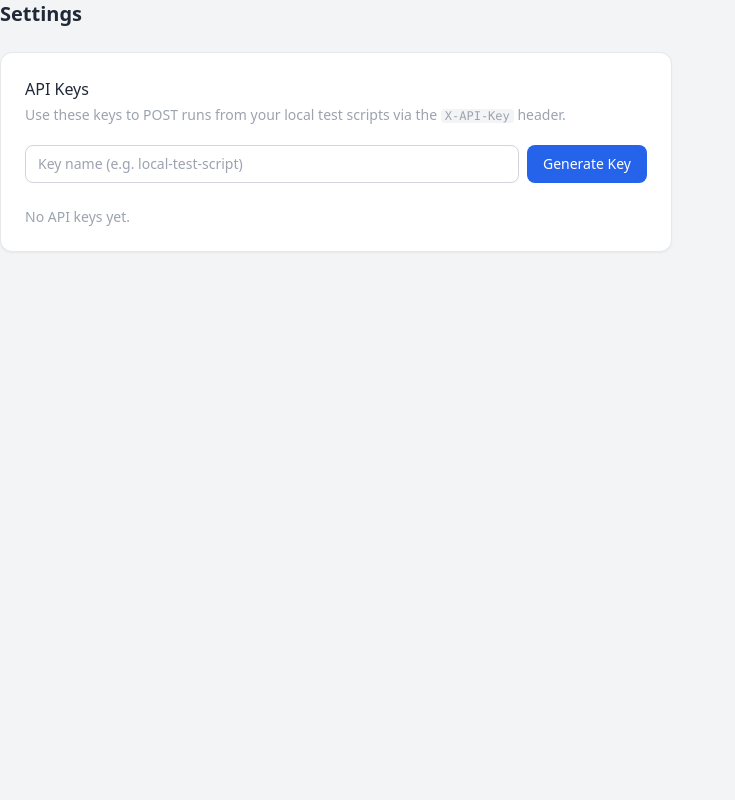
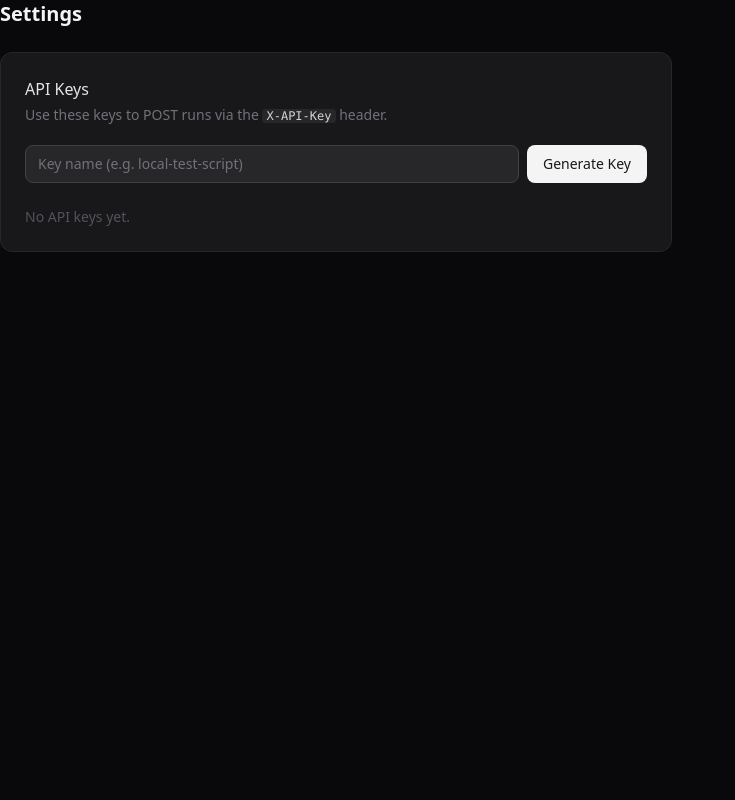
Before and after one commit to MicahSee/agent-benchmarks, a FastAPI app: template app/templates/settings.html in a window 1280 px wide. Shown: the whole page, without its empty margins (0-735 px from the left). Run offline with FastAPI, Linux system fonts and the light colour scheme; the template is opened without the code that fills it, so the values that code supplies are empty; some libraries are stand-ins or nearby versions.

Commit message:
Dark theme: zinc palette throughout all templates

```diff
--- a/app/templates/base.html
+++ b/app/templates/base.html
@@ -1,29 +1,30 @@
 <!DOCTYPE html>
-<html lang="en">
+<html lang="en" class="dark">
 <head>
   <meta charset="UTF-8">
   <meta name="viewport" content="width=device-width, initial-scale=1.0">
   <title>{% block title %}Agent Benchmarks{% endblock %}</title>
   <script src="https://cdn.tailwindcss.com"></script>
+  <script>tailwind.config = { darkMode: 'class' }</script>
 </head>
-<body class="bg-gray-100 h-screen overflow-hidden">
+<body class="bg-zinc-950 text-zinc-100 h-screen overflow-hidden">
 <div class="flex h-screen">
   {% if user %}
-  <aside class="w-56 bg-gray-900 text-white flex flex-col flex-shrink-0 fixed top-0 left-0 h-full z-10">
-    <div class="p-5 border-b border-gray-700">
-      <h1 class="font-bold text-sm tracking-wide uppercase text-gray-300">Agent Benchmarks</h1>
-      <p class="text-xs text-gray-500 mt-1 truncate">{{ user }}</p>
+  <aside class="w-56 bg-zinc-900 border-r border-zinc-800 flex flex-col flex-shrink-0 fixed top-0 left-0 h-full z-10">
+    <div class="p-5 border-b border-zinc-800">
+      <h1 class="font-bold text-sm tracking-wide uppercase text-zinc-100">Agent Benchmarks</h1>
+      <p class="text-xs text-zinc-500 mt-1 truncate">{{ user }}</p>
     </div>
     <nav class="flex-1 p-3 space-y-1">
-      <a href="/dashboard" class="flex items-center gap-2 px-3 py-2 rounded text-sm {% if active == 'dashboard' %}bg-gray-700 text-white{% else %}text-gray-400 hover:bg-gray-800 hover:text-white{% endif %}">
+      <a href="/dashboard" class="flex items-center gap-2 px-3 py-2 rounded text-sm {% if active == 'dashboard' %}bg-zinc-800 text-white{% else %}text-zinc-400 hover:bg-zinc-800 hover:text-white{% endif %}">
         Dashboard
       </a>
-      <a href="/settings" class="flex items-center gap-2 px-3 py-2 rounded text-sm {% if active == 'settings' %}bg-gray-700 text-white{% else %}text-gray-400 hover:bg-gray-800 hover:text-white{% endif %}">
+      <a href="/settings" class="flex items-center gap-2 px-3 py-2 rounded text-sm {% if active == 'settings' %}bg-zinc-800 text-white{% else %}text-zinc-400 hover:bg-zinc-800 hover:text-white{% endif %}">
         Settings
       </a>
     </nav>
-    <div class="p-3 border-t border-gray-700">
-      <a href="/logout" class="block px-3 py-2 rounded text-xs text-gray-500 hover:text-gray-300">Sign out</a>
+    <div class="p-3 border-t border-zinc-800">
+      <a href="/logout" class="block px-3 py-2 rounded text-xs text-zinc-500 hover:text-zinc-300">Sign out</a>
     </div>
   </aside>
   {% endif %}
--- a/app/templates/settings.html
+++ b/app/templates/settings.html
@@ -2,50 +2,50 @@
 {% block title %}Settings — Agent Benchmarks{% endblock %}
 {% block content %}
 <div class="max-w-2xl space-y-6">
-  <h2 class="text-xl font-semibold text-gray-800">Settings</h2>
+  <h2 class="text-xl font-semibold text-zinc-100">Settings</h2>
 
   <!-- API Keys -->
-  <div class="bg-white rounded-xl shadow-sm border border-gray-200 p-6">
-    <h3 class="text-base font-medium text-gray-800 mb-1">API Keys</h3>
-    <p class="text-sm text-gray-400 mb-5">
-      Use these keys to POST runs from your local test scripts via the
-      <code class="bg-gray-100 px-1 rounded text-xs">X-API-Key</code> header.
+  <div class="bg-zinc-900 border border-zinc-800 rounded-xl p-6">
+    <h3 class="text-base font-medium text-zinc-200 mb-1">API Keys</h3>
+    <p class="text-sm text-zinc-500 mb-5">
+      Use these keys to POST runs via the
+      <code class="bg-zinc-800 px-1 rounded text-xs text-zinc-300">X-API-Key</code> header.
     </p>
 
     {% if new_key %}
-    <div class="bg-green-50 border border-green-200 rounded-lg p-4 mb-6">
-      <p class="text-sm font-medium text-green-800 mb-2">Key generated — copy it now, it won't be shown again:</p>
-      <code class="block bg-white border border-green-200 rounded px-3 py-2 text-sm font-mono text-gray-800 break-all select-all">{{ new_key }}</code>
+    <div class="bg-green-950 border border-green-800 rounded-lg p-4 mb-6">
+      <p class="text-sm font-medium text-green-400 mb-2">Key generated — copy it now, it won't be shown again:</p>
+      <code class="block bg-zinc-900 border border-green-800 rounded px-3 py-2 text-sm font-mono text-zinc-200 break-all select-all">{{ new_key }}</code>
     </div>
     {% endif %}
 
     <form method="post" action="/settings/api-keys" class="flex gap-2 mb-6">
       <input type="text" name="name" placeholder="Key name (e.g. local-test-script)"
-        class="border border-gray-300 rounded-lg px-3 py-2 text-sm flex-1 focus:outline-none focus:ring-2 focus:ring-blue-500" required>
-      <button type="submit" class="bg-blue-600 text-white px-4 py-2 rounded-lg text-sm font-medium hover:bg-blue-700 whitespace-nowrap">
+        class="bg-zinc-800 border border-zinc-700 rounded-lg px-3 py-2 text-sm text-zinc-100 placeholder-zinc-500 flex-1 focus:outline-none focus:ring-2 focus:ring-zinc-500" required>
+      <button type="submit" class="bg-zinc-100 text-zinc-900 px-4 py-2 rounded-lg text-sm font-medium hover:bg-white whitespace-nowrap">
         Generate Key
       </button>
     </form>
 
     {% if api_keys %}
-    <table class="min-w-full divide-y divide-gray-100">
+    <table class="min-w-full divide-y divide-zinc-800">
       <thead>
         <tr>
-          <th class="pb-3 text-left text-xs font-medium text-gray-400 uppercase">Name</th>
-          <th class="pb-3 text-left text-xs font-medium text-gray-400 uppercase">Prefix</th>
-          <th class="pb-3 text-left text-xs font-medium text-gray-400 uppercase">Created</th>
+          <th class="pb-3 text-left text-xs font-medium text-zinc-500 uppercase">Name</th>
+          <th class="pb-3 text-left text-xs font-medium text-zinc-500 uppercase">Prefix</th>
+          <th class="pb-3 text-left text-xs font-medium text-zinc-500 uppercase">Created</th>
           <th class="pb-3"></th>
         </tr>
       </thead>
-      <tbody class="divide-y divide-gray-100">
+      <tbody class="divide-y divide-zinc-800">
         {% for key in api_keys %}
         <tr>
-          <td class="py-3 text-sm text-gray-800">{{ key.name }}</td>
-          <td class="py-3 text-sm font-mono text-gray-400">{{ key.key_prefix }}...</td>
-          <td class="py-3 text-sm text-gray-400">{{ key.created_at[:10] }}</td>
+          <td class="py-3 text-sm text-zinc-200">{{ key.name }}</td>
+          <td class="py-3 text-sm font-mono text-zinc-500">{{ key.key_prefix }}...</td>
+          <td class="py-3 text-sm text-zinc-500">{{ key.created_at[:10] }}</td>
           <td class="py-3 text-right">
             <form method="post" action="/settings/api-keys/{{ key.key_id }}/revoke" onsubmit="return confirm('Revoke this key?')">
-              <button type="submit" class="text-sm text-red-500 hover:text-red-700">Revoke</button>
+              <button type="submit" class="text-sm text-red-500 hover:text-red-400">Revoke</button>
             </form>
           </td>
         </tr>
@@ -53,55 +53,55 @@
       </tbody>
     </table>
     {% else %}
-    <p class="text-sm text-gray-400">No API keys yet.</p>
+    <p class="text-sm text-zinc-600">No API keys yet.</p>
     {% endif %}
   </div>
 
   <!-- User Management (admin only) -->
   {% if is_admin %}
-  <div class="bg-white rounded-xl shadow-sm border border-gray-200 p-6">
-    <h3 class="text-base font-medium text-gray-800 mb-1">Users</h3>
-    <p class="text-sm text-gray-400 mb-5">Create accounts for team members. A temporary password is generated and shown once.</p>
+  <div class="bg-zinc-900 border border-zinc-800 rounded-xl p-6">
+    <h3 class="text-base font-medium text-zinc-200 mb-1">Users</h3>
+    <p class="text-sm text-zinc-500 mb-5">Create accounts for team members. A temporary password is generated and shown once.</p>
 
     {% if new_password %}
-    <div class="bg-green-50 border border-green-200 rounded-lg p-4 mb-6">
-      <p class="text-sm font-medium text-green-800 mb-2">Account created — share this temporary password with the user:</p>
-      <code class="block bg-white border border-green-200 rounded px-3 py-2 text-sm font-mono text-gray-800 select-all">{{ new_password }}</code>
+    <div class="bg-green-950 border border-green-800 rounded-lg p-4 mb-6">
+      <p class="text-sm font-medium text-green-400 mb-2">Account created — share this temporary password with the user:</p>
+      <code class="block bg-zinc-900 border border-green-800 rounded px-3 py-2 text-sm font-mono text-zinc-200 select-all">{{ new_password }}</code>
     </div>
     {% endif %}
 
     <form method="post" action="/settings/users" class="flex gap-2 mb-6">
       <input type="text" name="name" placeholder="Name"
-        class="border border-gray-300 rounded-lg px-3 py-2 text-sm w-36 focus:outline-none focus:ring-2 focus:ring-blue-500" required>
+        class="bg-zinc-800 border border-zinc-700 rounded-lg px-3 py-2 text-sm text-zinc-100 placeholder-zinc-500 w-36 focus:outline-none focus:ring-2 focus:ring-zinc-500" required>
       <input type="email" name="email" placeholder="Email"
-        class="border border-gray-300 rounded-lg px-3 py-2 text-sm flex-1 focus:outline-none focus:ring-2 focus:ring-blue-500" required>
-      <button type="submit" class="bg-blue-600 text-white px-4 py-2 rounded-lg text-sm font-medium hover:bg-blue-700 whitespace-nowrap">
+        class="bg-zinc-800 border border-zinc-700 rounded-lg px-3 py-2 text-sm text-zinc-100 placeholder-zinc-500 flex-1 focus:outline-none focus:ring-2 focus:ring-zinc-500" required>
+      <button type="submit" class="bg-zinc-100 text-zinc-900 px-4 py-2 rounded-lg text-sm font-medium hover:bg-white whitespace-nowrap">
         Create Account
       </button>
     </form>
 
     {% if users %}
-    <table class="min-w-full divide-y divide-gray-100">
+    <table class="min-w-full divide-y divide-zinc-800">
       <thead>
         <tr>
-          <th class="pb-3 text-left text-xs font-medium text-gray-400 uppercase">Name</th>
-          <th class="pb-3 text-left text-xs font-medium text-gray-400 uppercase">Email</th>
-          <th class="pb-3 text-left text-xs font-medium text-gray-400 uppercase">Role</th>
-          <th class="pb-3 text-left text-xs font-medium text-gray-400 uppercase">Joined</th>
+          <th class="pb-3 text-left text-xs font-medium text-zinc-500 uppercase">Name</th>
+          <th class="pb-3 text-left text-xs font-medium text-zinc-500 uppercase">Email</th>
+          <th class="pb-3 text-left text-xs font-medium text-zinc-500 uppercase">Role</th>
+          <th class="pb-3 text-left text-xs font-medium text-zinc-500 uppercase">Joined</th>
           <th class="pb-3"></th>
         </tr>
       </thead>
-      <tbody class="divide-y divide-gray-100">
+      <tbody class="divide-y divide-zinc-800">
         {% for u in users %}
         <tr>
-          <td class="py-3 text-sm text-gray-800">{{ u.name or '—' }}</td>
-          <td class="py-3 text-sm text-gray-500">{{ u.email }}</td>
-          <td class="py-3 text-sm text-gray-500">{{ u.role }}</td>
-          <td class="py-3 text-sm text-gray-400">{{ u.created_at[:10] }}</td>
+          <td class="py-3 text-sm text-zinc-200">{{ u.name or '—' }}</td>
+          <td class="py-3 text-sm text-zinc-400">{{ u.email }}</td>
+          <td class="py-3 text-sm text-zinc-500">{{ u.role }}</td>
+          <td class="py-3 text-sm text-zinc-500">{{ u.created_at[:10] }}</td>
           <td class="py-3 text-right">
             {% if u.email != user %}
             <form method="post" action="/settings/users/{{ u.email }}/delete" onsubmit="return confirm('Delete {{ u.email }}?')">
-              <button type="submit" class="text-sm text-red-500 hover:text-red-700">Delete</button>
+              <button type="submit" class="text-sm text-red-500 hover:text-red-400">Delete</button>
             </form>
             {% endif %}
           </td>
@@ -110,7 +110,7 @@
       </tbody>
     </table>
     {% else %}
-    <p class="text-sm text-gray-400">No users yet.</p>
+    <p class="text-sm text-zinc-600">No users yet.</p>
     {% endif %}
   </div>
   {% endif %}
```
Also changed, not shown: app/templates/dashboard.html (+31 -31 lines), app/templates/login.html (+9 -9 lines), app/templates/run_detail.html (+77 -79 lines).
